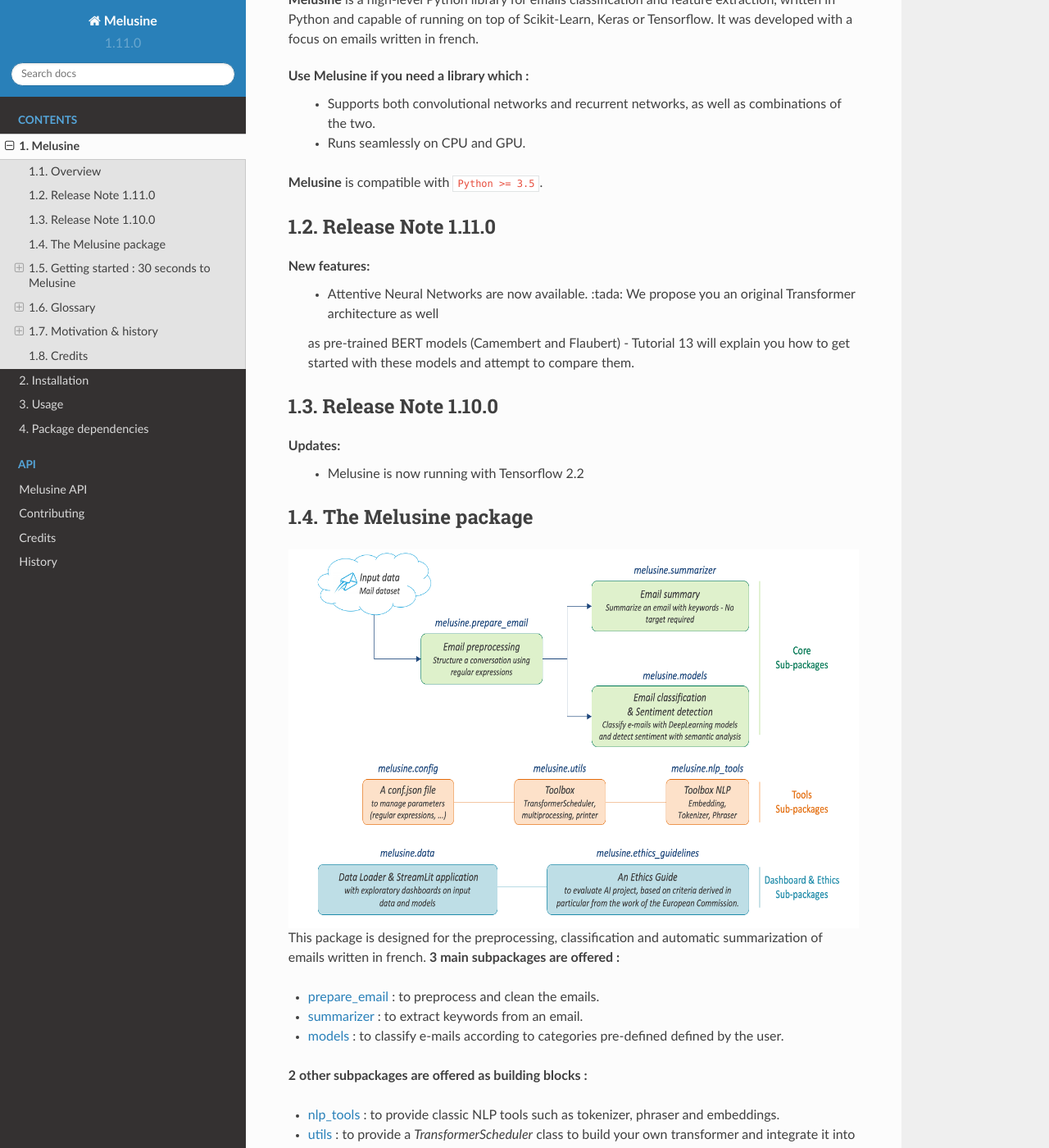
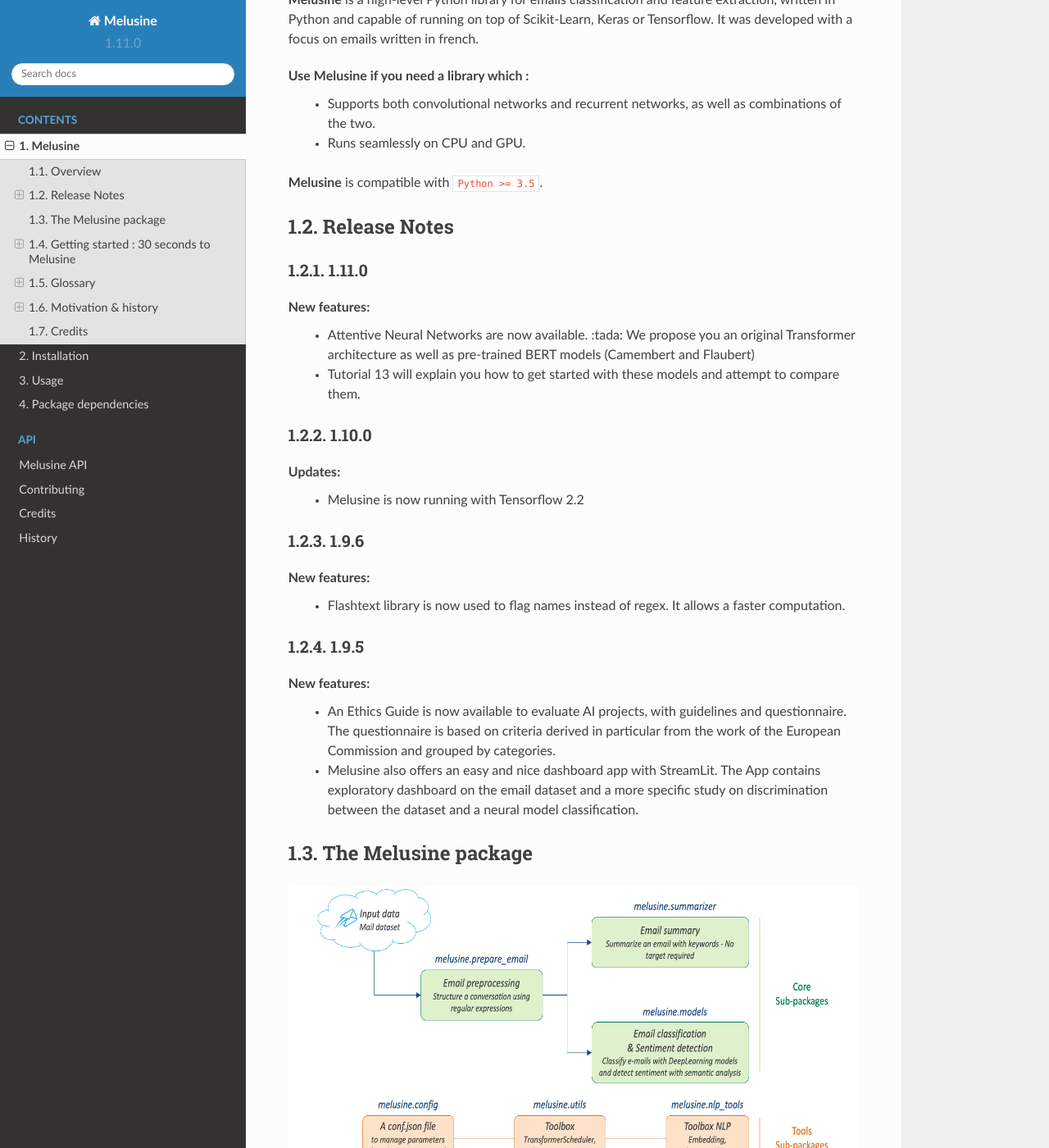
Before and after one commit to MAIF/melusine, a Sphinx documentation site: the page built from docs/readme.rst, in a window 1280 px wide and 1400 px high, scrolled down 548 px. Shown: the whole window at 82% size. Built offline with Sphinx 7.4.7 and the Read the Docs theme 2.0.0, drawn with Linux system fonts in a browser that asks for light colours; some of the changed text lies outside the part shown.

Commit message:
:books: add details on previous releases

```diff
--- a/docs/readme.rst
+++ b/docs/readme.rst
@@ -41,19 +41,34 @@ Use **Melusine** if you need a library which :
 
   * **Work with Python :** No separate models configuration files in a declarative format. Models are described in Python code, which is compact, easier to debug, and allows for ease of extensibility.
 
-Release Note 1.11.0
----------------------
+Release Notes
+-------------
+
+1.11.0
+^^^^^^
 
 New features:
-    - Attentive Neural Networks are now available. :tada: We propose you an original Transformer architecture as well
-    as pre-trained BERT models (Camembert and Flaubert)
+    - Attentive Neural Networks are now available. :tada: We propose you an original Transformer architecture as well as pre-trained BERT models (Camembert and Flaubert)
     - Tutorial 13 will explain you how to get started with these models and attempt to compare them.
 
-Release Note 1.10.0
----------------------
+1.10.0
+^^^^^^
 
 Updates:
     - Melusine is now running with Tensorflow 2.2
+
+1.9.6
+^^^^^
+
+New features:
+    - Flashtext library is now used to flag names instead of regex. It allows a faster computation.
+
+1.9.5
+^^^^^
+
+New features:
+    - An Ethics Guide is now available to evaluate AI projects, with guidelines and questionnaire. The questionnaire is based on criteria derived in particular from the work of the European Commission and grouped by categories.
+    - Melusine also offers an easy and nice dashboard app with StreamLit. The App contains exploratory dashboard on the email dataset and a more specific study on discrimination between the dataset and a neural model classification.
 
 The Melusine package
 ---------------------
```
Also changed, not shown: README.md (+17 -5 lines).
